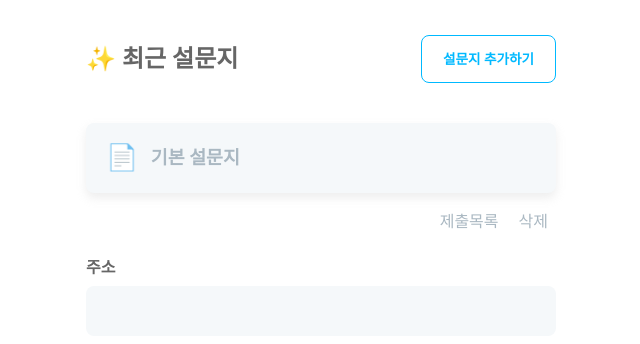
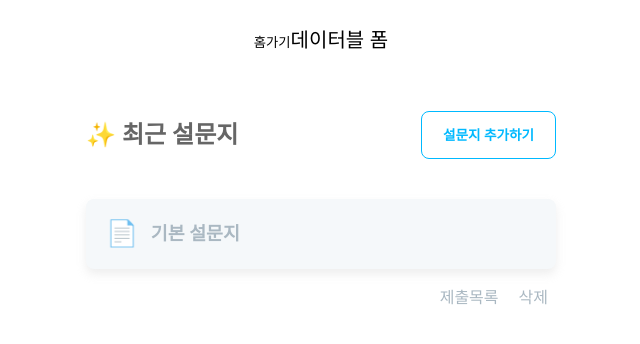
Before and after one commit to hinyc/wanted-codestates-project-10-7, a React (Create React App) app: page / in a window 1280 px wide. Shown: the top 344 px of the page, without its empty margins (319-959 px from the left). Built offline with nearby package versions, Linux system fonts and the light colour scheme.

Commit message:
[Feat] 데이터 연결

```diff
--- a/src/App.jsx
+++ b/src/App.jsx
@@ -8,11 +8,13 @@ import Submit from './pages/Submit';
 import UserSubmissionList from './pages/UserSubmissionLists';
 import DragnDrop from './components/createForm/DragnDrop';
 import Terms from './components/Submit/Terms';
+import TopLabel from './components/Submit/TopLabel';
 
 function App() {
   return (
     <Router>
       <GlobalStyles />
+      <TopLabel />
       <AllWrapper>
         <Routes>
           <Route path="/" element={<Main />} />
@@ -36,4 +38,5 @@ const AllWrapper = styled.div`
   align-items: center;
   justify-content: flex-start;
   flex-direction: column;
+  margin-top: 76px;
 `;
--- a/src/components/Fields/TestAddressInput.jsx
+++ /dev/null
@@ -1,55 +0,0 @@
-import React, { useState } from 'react';
-import styled from 'styled-components';
-import { useSelector } from 'react-redux';
-import SearchAddress from './SearchAddress';
-
-const TestAddressInput = () => {
-  // 주소 기능 테스트용 컴포넌트 삭제해도 됨
-  const [isOpen, setIsOpen] = useState(false);
-  const openHandler = () => {
-    setIsOpen(true);
-  };
-  return (
-    <React.Fragment>
-      <AddressInputBox>
-        <Label>주소</Label>
-        <FullAddressBox onClick={openHandler}>
-          {useSelector((state) => state.submit.address)}
-        </FullAddressBox>
-      </AddressInputBox>
-      {isOpen ? <SearchAddress setIsOpen={setIsOpen} ca /> : null}
-    </React.Fragment>
-  );
-};
-
-const AddressInputBox = styled.div`
-  width: 100%;
-  height: auto;
-  padding: 15px;
-  display: flex;
-  flex-direction: column;
-  align-items: center;
-  justify-content: center;
-`;
-
-const Label = styled.div`
-  width: 100%;
-  height: auto;
-  text-align: left;
-  font-weight: bold;
-`;
-
-const FullAddressBox = styled.div`
-  width: 100%;
-  height: 50px;
-  line-height: 50px;
-  padding: 0 20px;
-  background: #f5f8fa;
-  border-radius: 8px;
-  margin-top: 10px;
-  font-weight: bold;
-  color: #aab8c2;
-  cursor: pointer;
-`;
-
-export default TestAddressInput;
--- a/src/components/RecentSurvey/BasicSurvey.jsx
+++ b/src/components/RecentSurvey/BasicSurvey.jsx
@@ -1,16 +1,30 @@
 import React from 'react';
+import { useNavigate } from 'react-router-dom';
 import styled from 'styled-components';
 
-const BasicSurvey = () => {
+const BasicSurvey = ({ id }) => {
+  const navigate = useNavigate();
+
   return (
     <>
       <BasicSurveyBox>
-        <TopBox>
+        <TopBox
+          onClick={() => {
+            navigate('/submit');
+          }}
+        >
           <p className="note_icons">📄</p>
           <h1>기본 설문지</h1>
         </TopBox>
         <BottomBox>
-          <p className="on_list">제출목록</p>
+          <p
+            className="on_list"
+            onClick={() => {
+              navigate('/submission');
+            }}
+          >
+            제출목록
+          </p>
           <p className="delete">삭제</p>
         </BottomBox>
       </BasicSurveyBox>
--- a/src/components/RecentSurvey/RecentSurvey.jsx
+++ b/src/components/RecentSurvey/RecentSurvey.jsx
@@ -1,8 +1,10 @@
 import React from 'react';
+import { useNavigate } from 'react-router-dom';
 import styled from 'styled-components';
 import BasicSurvey from './BasicSurvey';
 
 const RecentSurvey = () => {
+  const navigate = useNavigate();
   return (
     <>
       <RecentSurveyBox>
@@ -11,11 +13,17 @@ const RecentSurvey = () => {
             <h1>✨ 최근 설문지</h1>
           </LeftBox>
           <RightBox>
-            <PlusBtn>설문지 추가하기</PlusBtn>
+            <PlusBtn
+              onClick={() => {
+                navigate('/create-form');
+              }}
+            >
+              설문지 추가하기
+            </PlusBtn>
           </RightBox>
         </TopBox>
         <SurveyListBox>
-          <BasicSurvey />
+          <BasicSurvey id={'testForm'} />
         </SurveyListBox>
       </RecentSurveyBox>
     </>
--- a/src/components/Submit/TopLabel.jsx
+++ b/src/components/Submit/TopLabel.jsx
@@ -1,11 +1,13 @@
 import getRangeBoundingClientRect from 'draft-js/lib/getRangeBoundingClientRect';
 import { useEffect, useState } from 'react';
 import { useDispatch, useSelector } from 'react-redux';
+import { useNavigate } from 'react-router-dom';
 import styled, { css } from 'styled-components';
 
 export default function SubmitButton() {
   const [submitState, setSubmitState] = useState(false);
   const [isScrolled, setIsScrolled] = useState(false);
+  const navigate = useNavigate();
 
   const setOnState = () => {
     if (window.scrollY > 0) {
@@ -22,6 +24,13 @@ export default function SubmitButton() {
 
   return (
     <Container isScrolled={isScrolled}>
+      <button
+        onClick={() => {
+          navigate('/');
+        }}
+      >
+        홈가기
+      </button>
       <span style={{ fontSize: '20px' }}>데이터블 폼</span>
     </Container>
   );
--- a/src/components/createForm/FormField.jsx
+++ b/src/components/createForm/FormField.jsx
@@ -62,8 +62,8 @@ const FormField = ({ onSubmitHandler }) => {
       <div style={{ display: 'flex', flexDirection: 'row', width: '100%' }}>
         <select
           name="type"
-          // onChange={setSelectValue}
-          onChange={onInputChangeHandler}
+          onChange={setSelectValue}
+          // onChange={onInputChangeHandler}
         >
           <option value="text">텍스트</option>
           <option value="phone">전화번호</option>
--- a/src/pages/Main.jsx
+++ b/src/pages/Main.jsx
@@ -1,14 +1,12 @@
 import React from 'react';
 import styled from 'styled-components';
 import RecentSurvey from '../components/RecentSurvey/RecentSurvey';
-import TestAddressInput from '../components/Fields/TestAddressInput';
 
 export default function Main() {
   return (
     <>
       <MainBox>
         <RecentSurvey />
-        <TestAddressInput />
       </MainBox>
     </>
   );
--- a/src/pages/Submit.jsx
+++ b/src/pages/Submit.jsx
@@ -6,55 +6,6 @@ import TopLabel from '../components/Submit/TopLabel';
 
 export default function Submit() {
   const form = [
-    {
-      id: 'name',
-      type: 'text',
-      required: true,
-      label: '이름',
-      placeholder: '주민등록상 이름 입력',
-    },
-    {
-      id: 'name',
-      type: 'text',
-      required: true,
-      label: '이름',
-      placeholder: '주민등록상 이름 입력',
-    },
-    {
-      id: 'name',
-      type: 'text',
-      required: true,
-      label: '이름',
-      placeholder: '주민등록상 이름 입력',
-    },
-    {
-      id: 'name',
-      type: 'text',
-      required: true,
-      label: '이름',
-      placeholder: '주민등록상 이름 입력',
-    },
-    {
-      id: 'name',
-      type: 'text',
-      required: true,
-      label: '이름',
-      placeholder: '주민등록상 이름 입력',
-    },
-    {
-      id: 'name',
-      type: 'text',
-      required: true,
-      label: '이름',
-      placeholder: '주민등록상 이름 입력',
-    },
-    {
-      id: 'name',
-      type: 'text',
-      required: true,
-      label: '이름',
-      placeholder: '주민등록상 이름 입력',
-    },
     {
       id: 'name',
       type: 'text',
@@ -99,7 +50,6 @@ export default function Submit() {
 
   return (
     <Container>
-      <TopLabel />
       {form.map((el) => {
         return <Form key={el.id} data={el} />;
       })}
```
